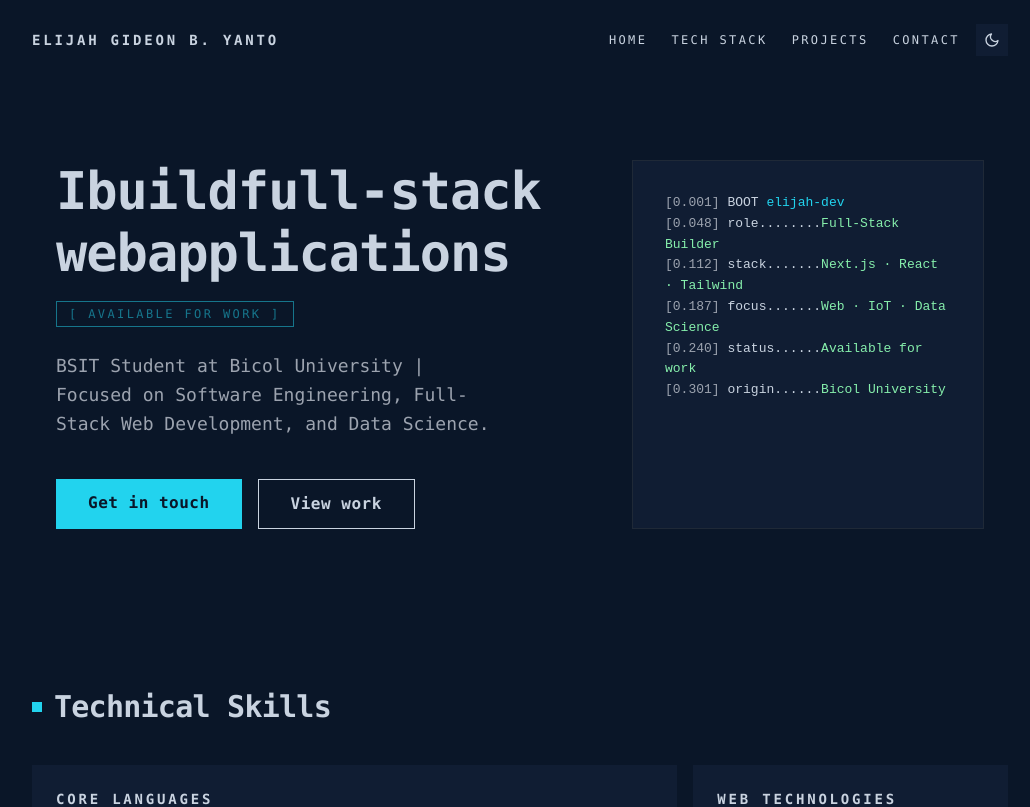
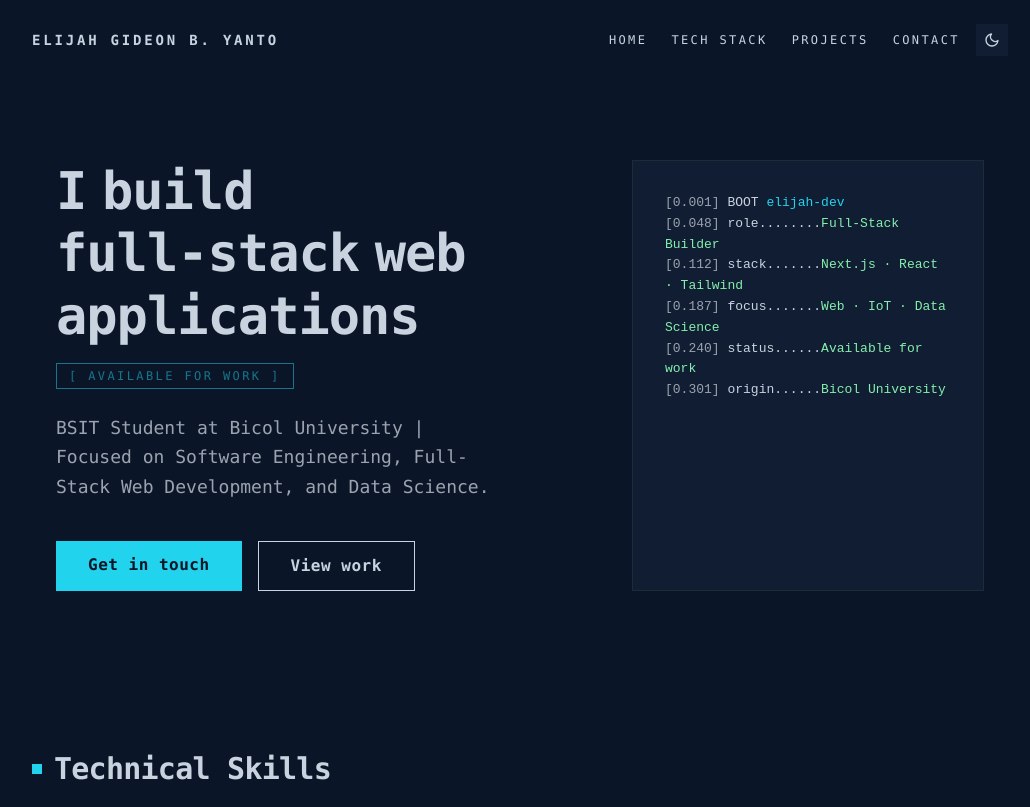
Before and after one commit to g1deon-dev/official-dev-portfolio, a Next.js app: page / in a window 1280 px wide. Shown: the top 807 px of the page, without its empty margins (120-1150 px from the left). Built offline with nearby package versions, Linux system fonts and the light colour scheme.

Commit message:
fix: use margin instead of trailing text-space for headline word gaps

```diff
--- a/components/Hero.tsx
+++ b/components/Hero.tsx
@@ -120,9 +120,12 @@ export default function Hero(): ReactElement {
           variants={headlineContainer}
         >
           {HEADLINE_WORDS.map((word, index) => (
-            <motion.span key={word + index} variants={headlineWord} className="inline-block">
+            <motion.span
+              key={word + index}
+              variants={headlineWord}
+              className="inline-block mr-[0.3em]"
+            >
               {word}
-              {index < HEADLINE_WORDS.length - 1 ? " " : ""}
             </motion.span>
           ))}
         </motion.h1>
```
